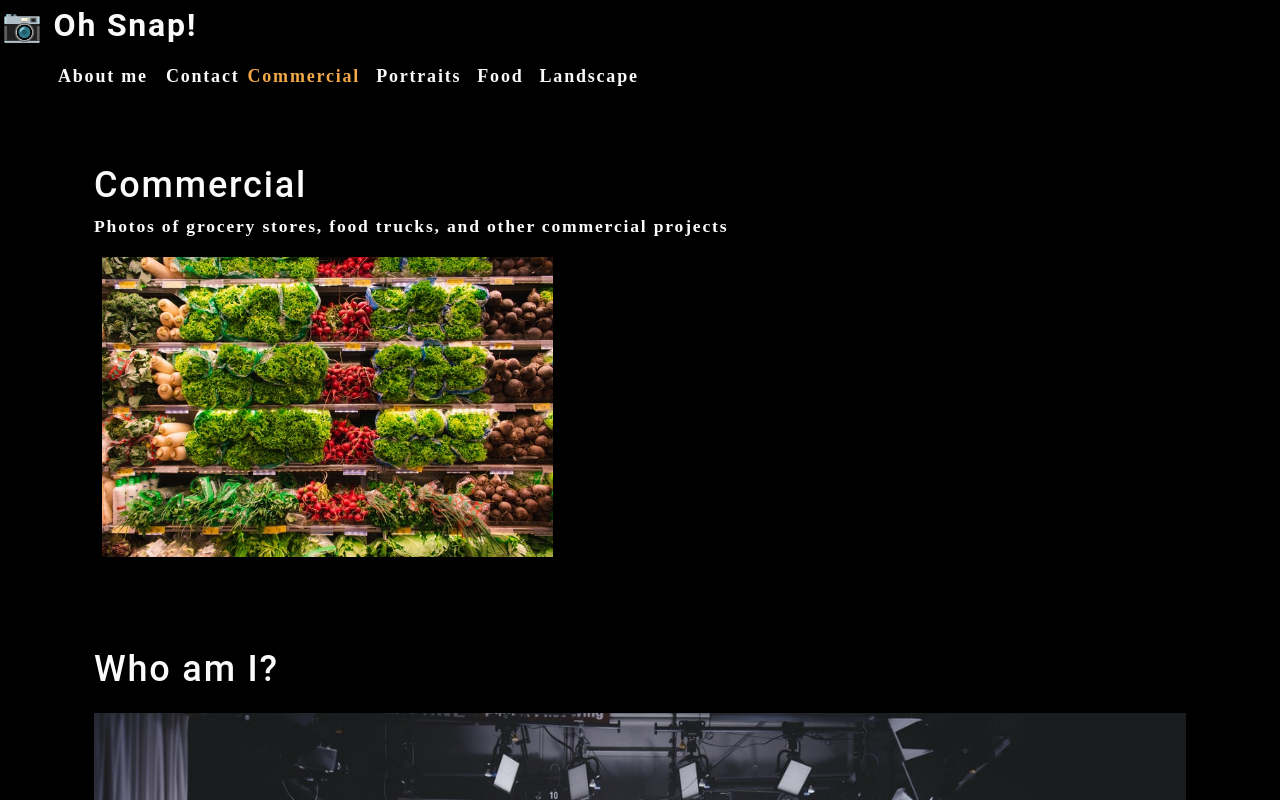
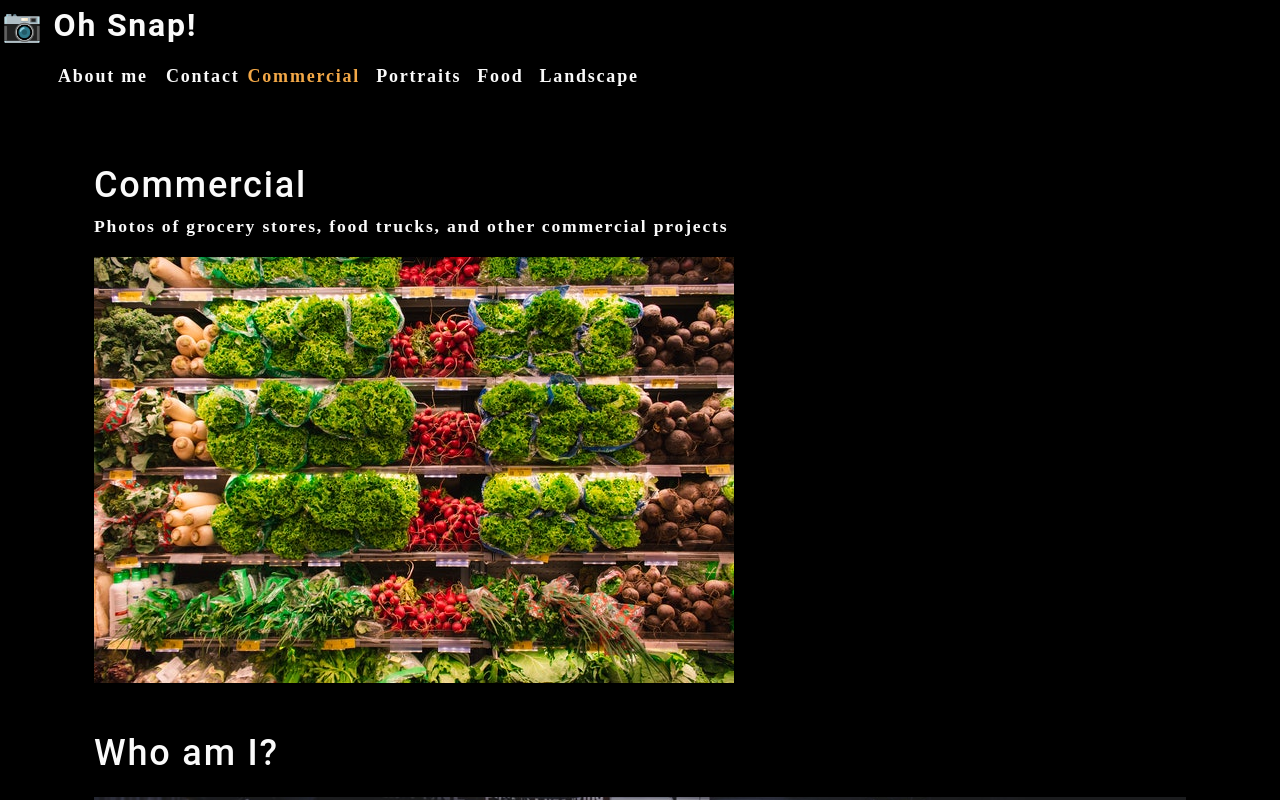
Before and after one commit to Kranniax/photo-port, a React (Create React App) app: page / in a window 1280 px wide. Shown: the top 800 px of the page. Built offline with nearby package versions, Linux system fonts and the light colour scheme.

Commit message:
Add dynamic photos

```diff
--- a/src/App.js
+++ b/src/App.js
@@ -31,7 +31,7 @@ function App() {
         currentCategory={currentCategory}
       ></Nav>
       <main>
-        <Gallery></Gallery>
+        <Gallery currentCategory={currentCategory}></Gallery>
         <About></About>
       </main>
     </div>
--- a/src/components/Gallery/index.jsx
+++ b/src/components/Gallery/index.jsx
@@ -1,24 +1,15 @@
 import React from "react";
 import { capitalizeFirstLetter } from "../../utils/helpers.js";
-import photo from "../../assets/small/commercial/0.jpg";
+import PhotoList from "../PhotoList/index.jsx";
 
-function Gallery() {
-  const currentCategory = {
-    name: "commercial",
-    description:
-      "Photos of grocery stores, food trucks, and other commercial projects",
-  };
+function Gallery({currentCategory}) {
+  const {name, description} = currentCategory;
+
   return (
     <section>
-      <h1>{capitalizeFirstLetter(currentCategory.name)}</h1>
-      <p>{currentCategory.description}</p>
-      <div className="flex-row">
-        <img
-          src={photo}
-          alt="Commerical Example"
-          className="img-thumbnail mx-1"
-        />
-      </div>
+      <h1>{capitalizeFirstLetter(name)}</h1>
+      <p>{description}</p>
+      <PhotoList currentCategory={name}/>
     </section>
   );
 }
--- /dev/null
+++ b/src/components/PhotoList/index.jsx
@@ -0,0 +1,127 @@
+import React, {useState} from "react";
+import photo from "../../assets/small/commercial/0.jpg";
+
+function PhotoList() {
+  const [photos] = useState([
+    {
+      name: "Grocery aisle",
+      category: "commercial",
+      description:
+        "Lorem ipsum dolor sit amet, consectetur adipiscing elit. Nunc ultricie",
+    },
+    {
+      name: "Grocery booth",
+      category: "commercial",
+      description:
+        "Lorem ipsum dolor sit amet, consectetur adipiscing elit. Nunc ultricie",
+    },
+    {
+      name: "Building exterior",
+      category: "commercial",
+      description:
+        "Lorem ipsum dolor sit amet, consectetur adipiscing elit. Nunc ultricie",
+    },
+    {
+      name: "Restaurant table",
+      category: "commercial",
+      description:
+        "Lorem ipsum dolor sit amet, consectetur adipiscing elit. Nunc ultricie",
+    },
+    {
+      name: "Cafe interior",
+      category: "commercial",
+      description:
+        "Lorem ipsum dolor sit amet, consectetur adipiscing elit. Nunc ultricie",
+    },
+    {
+      name: "Cat green eyes",
+      category: "portraits",
+      description:
+        "Lorem ipsum dolor sit amet, consectetur adipiscing elit. Nunc ultricie",
+    },
+    {
+      name: "Green parrot",
+      category: "portraits",
+      description:
+        "Lorem ipsum dolor sit amet, consectetur adipiscing elit. Nunc ultricie",
+    },
+    {
+      name: "Yellow macaw",
+      category: "portraits",
+      description:
+        "Lorem ipsum dolor sit amet, consectetur adipiscing elit. Nunc ultricie",
+    },
+    {
+      name: "Pug smile",
+      category: "portraits",
+      description:
+        "Lorem ipsum dolor sit amet, consectetur adipiscing elit. Nunc ultricie",
+    },
+    {
+      name: "Pancakes",
+      category: "food",
+      description:
+        "Lorem ipsum dolor sit amet, consectetur adipiscing elit. Nunc ultricie",
+    },
+    {
+      name: "Burrito",
+      category: "food",
+      description:
+        "Lorem ipsum dolor sit amet, consectetur adipiscing elit. Nunc ultricie",
+    },
+    {
+      name: "Scallop pasta",
+      category: "food",
+      description:
+        "Lorem ipsum dolor sit amet, consectetur adipiscing elit. Nunc ultricie",
+    },
+    {
+      name: "Burger",
+      category: "food",
+      description:
+        "Lorem ipsum dolor sit amet, consectetur adipiscing elit. Nunc ultricie",
+    },
+    {
+      name: "Fruit bowl",
+      category: "food",
+      description:
+        "Lorem ipsum dolor sit amet, consectetur adipiscing elit. Nunc ultricie",
+    },
+    {
+      name: "Green river",
+      category: "landscape",
+      description:
+        "Lorem ipsum dolor sit amet, consectetur adipiscing elit. Nunc ultricie",
+    },
+    {
+      name: "Docks",
+      category: "landscape",
+      description:
+        "Lorem ipsum dolor sit amet, consectetur adipiscing elit. Nunc ultricie",
+    },
+    {
+      name: "Panoramic village by sea",
+      category: "landscape",
+      description:
+        "Lorem ipsum dolor sit amet, consectetur adipiscing elit. Nunc ultricie",
+    },
+    {
+      name: "Domestic landscape",
+      category: "landscape",
+      description:
+        "Lorem ipsum dolor sit amet, consectetur adipiscing elit. Nunc ultricie",
+    },
+    {
+      name: "Park bench",
+      category: "landscape",
+      description:
+        "Lorem ipsum dolor sit amet, consectetur adipiscing elit. Nunc ultricie",
+    },
+  ]);
+  return (
+    <div>
+      <img src={photo} alt="Commercial Example" />
+    </div>
+  );
+}
+export default PhotoList;
```
